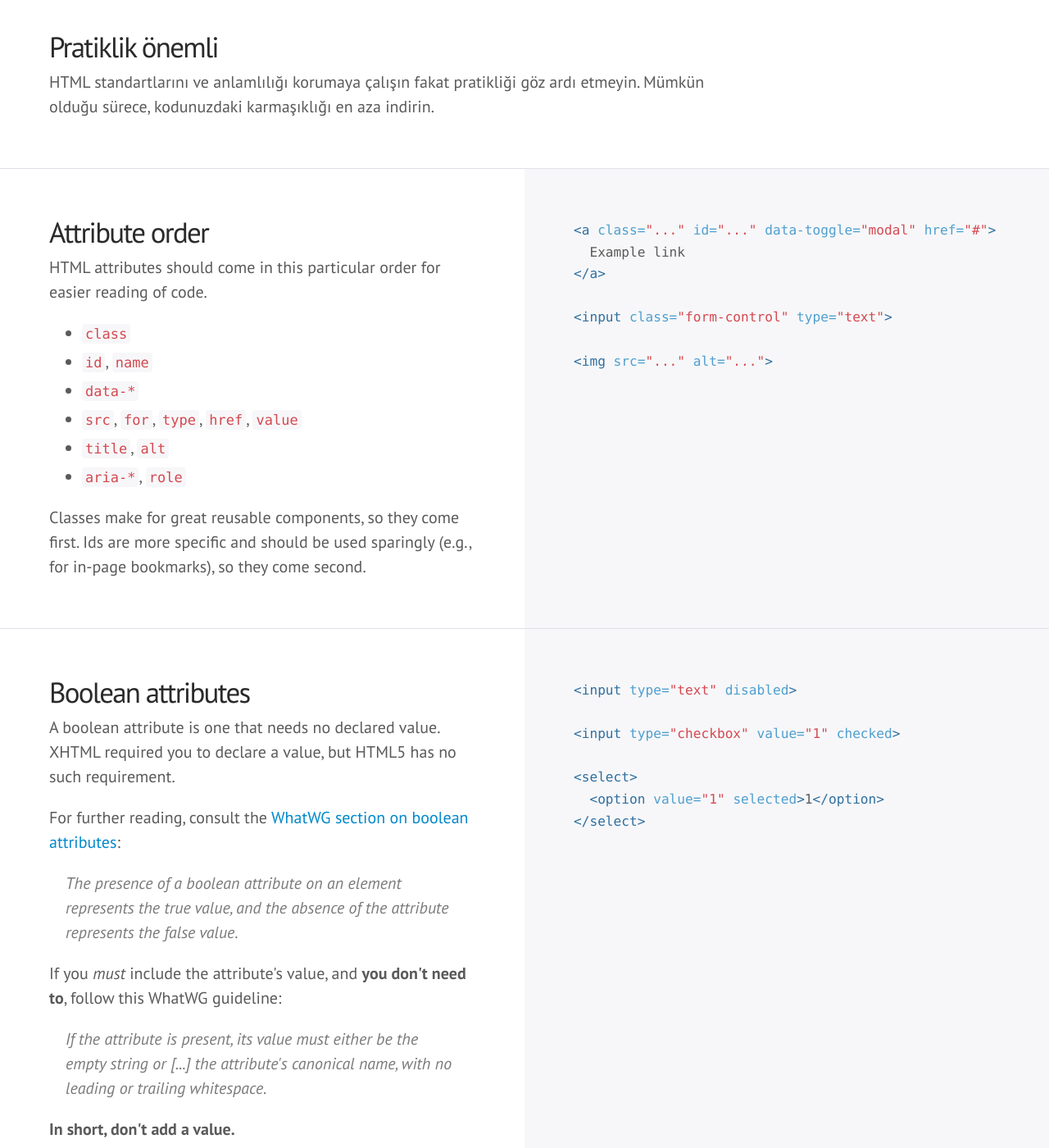
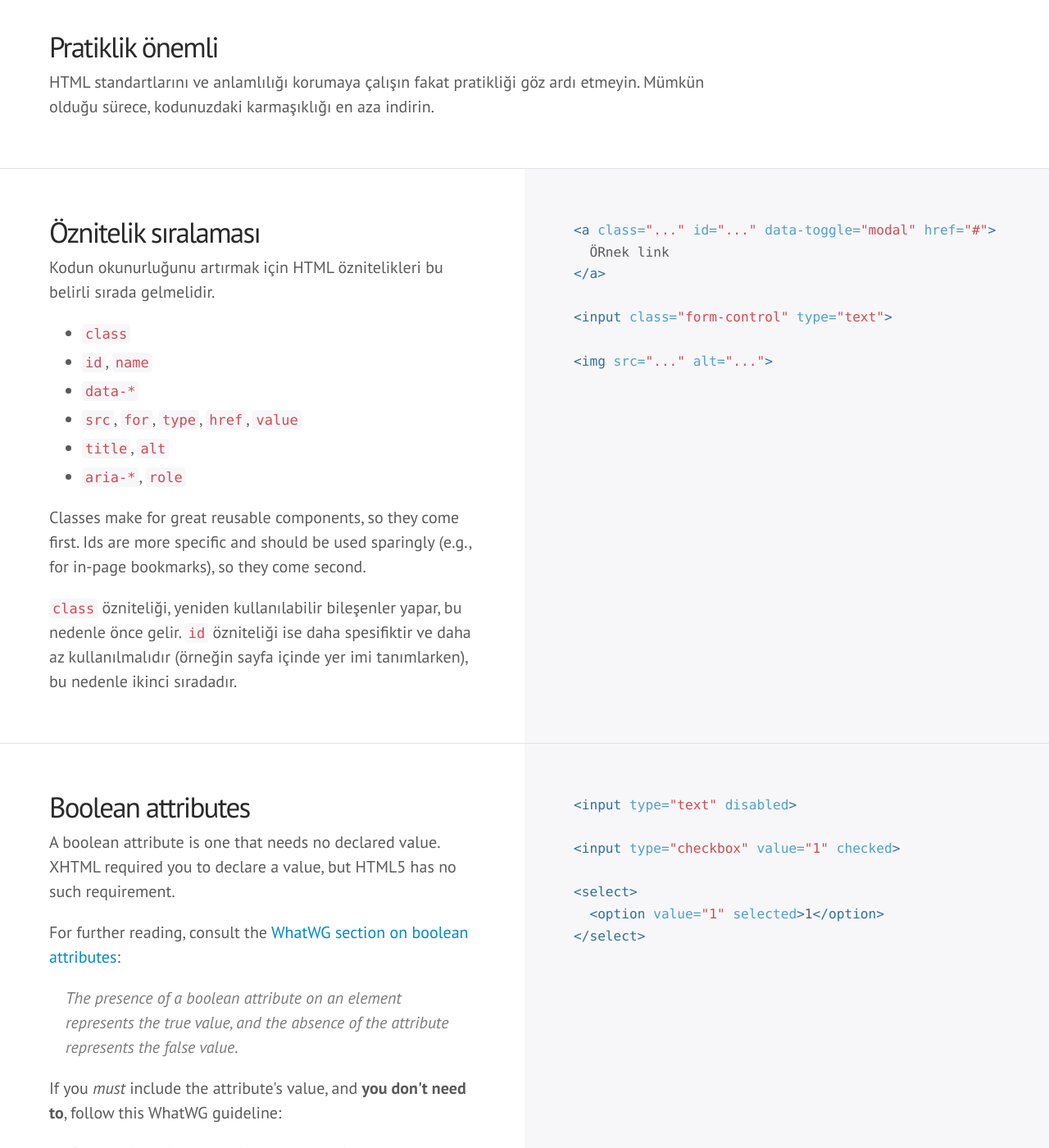
Before and after one commit to hayatbiralem/kod-rehberi, a Jekyll site: the page built from index.html, in a window 1280 px wide and 1400 px high, scrolled down 4368 px. Shown: the whole window at 82% size. Built offline with Jekyll 4.4.1, drawn with Linux system fonts in a browser that asks for light colours; some web fonts are replaced; Markdown is read by kramdown in place of the engine named in the settings; comment, search, counter and statistics services are not loaded.

Commit message:
Attribute order - translated

```diff
--- a/_includes/html/attribute-order.html
+++ b/_includes/html/attribute-order.html
@@ -1,5 +1,5 @@
 <a class="..." id="..." data-toggle="modal" href="#">
-  Example link
+  ÖRnek link
 </a>
 
 <input class="form-control" type="text">
--- a/index.html
+++ b/index.html
@@ -149,8 +149,8 @@ layout: default
 
 <div class="section" id="html-oznitelik-siralamasi">
   <div class="col">
-    <h3>Attribute order</h3>
-    <p>HTML attributes should come in this particular order for easier reading of code.</p>
+    <h3>Öznitelik sıralaması</h3>
+    <p>Kodun okunurluğunu artırmak için HTML öznitelikleri bu belirli sırada gelmelidir.</p>
     <ul>
       <li><code>class</code></li>
       <li><code>id</code>, <code>name</code></li>
@@ -160,6 +160,7 @@ layout: default
       <li><code>aria-*</code>, <code>role</code></li>
     </ul>
     <p>Classes make for great reusable components, so they come first. Ids are more specific and should be used sparingly (e.g., for in-page bookmarks), so they come second.</p>
+    <p><code>class</code> özniteliği, yeniden kullanılabilir bileşenler yapar, bu nedenle önce gelir. <code>id</code> özniteliği ise daha spesifiktir ve daha az kullanılmalıdır (örneğin sayfa içinde yer imi tanımlarken), bu nedenle ikinci sıradadır.</p>
   </div>
   <div class="col">
     {% highlight html %}{% include html/attribute-order.html %}{% endhighlight %}
```
